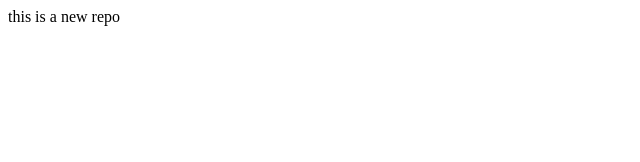
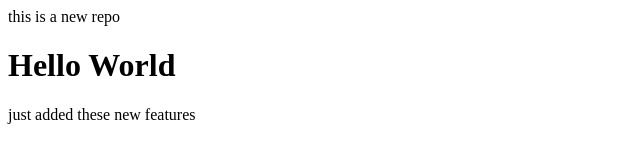
Before and after one commit to Utkarsh0601/LocalRepo, a plain HTML site: page Index.html in a window 1280 px wide. Shown: the whole page, without its empty margins (0-640 px from the left). Drawn offline with Linux system fonts and the light colour scheme.

Commit message:
added features to index.html

```diff
--- a/Index.html
+++ b/Index.html
@@ -1 +1,3 @@
 <p>this is a new repo</p>
+<h1>Hello World</h1>
+<P>just added these new features</P>
```
